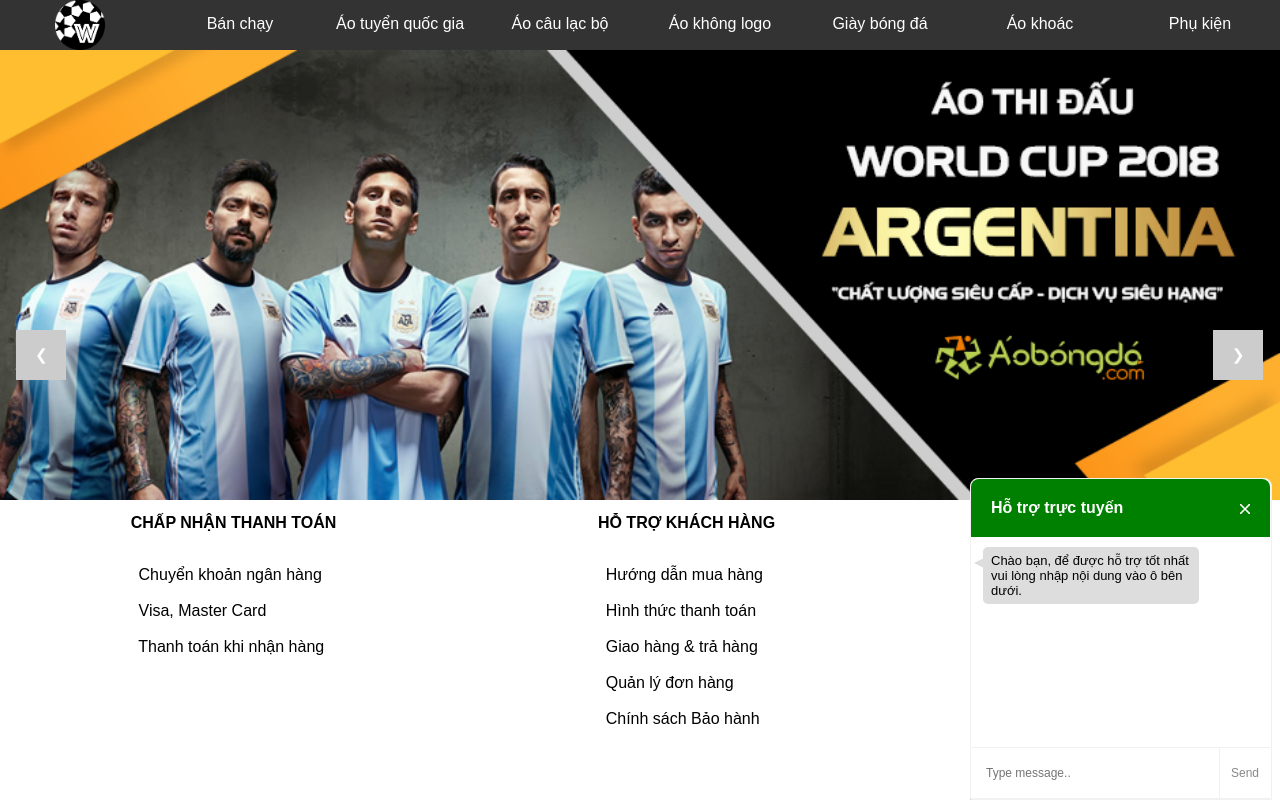
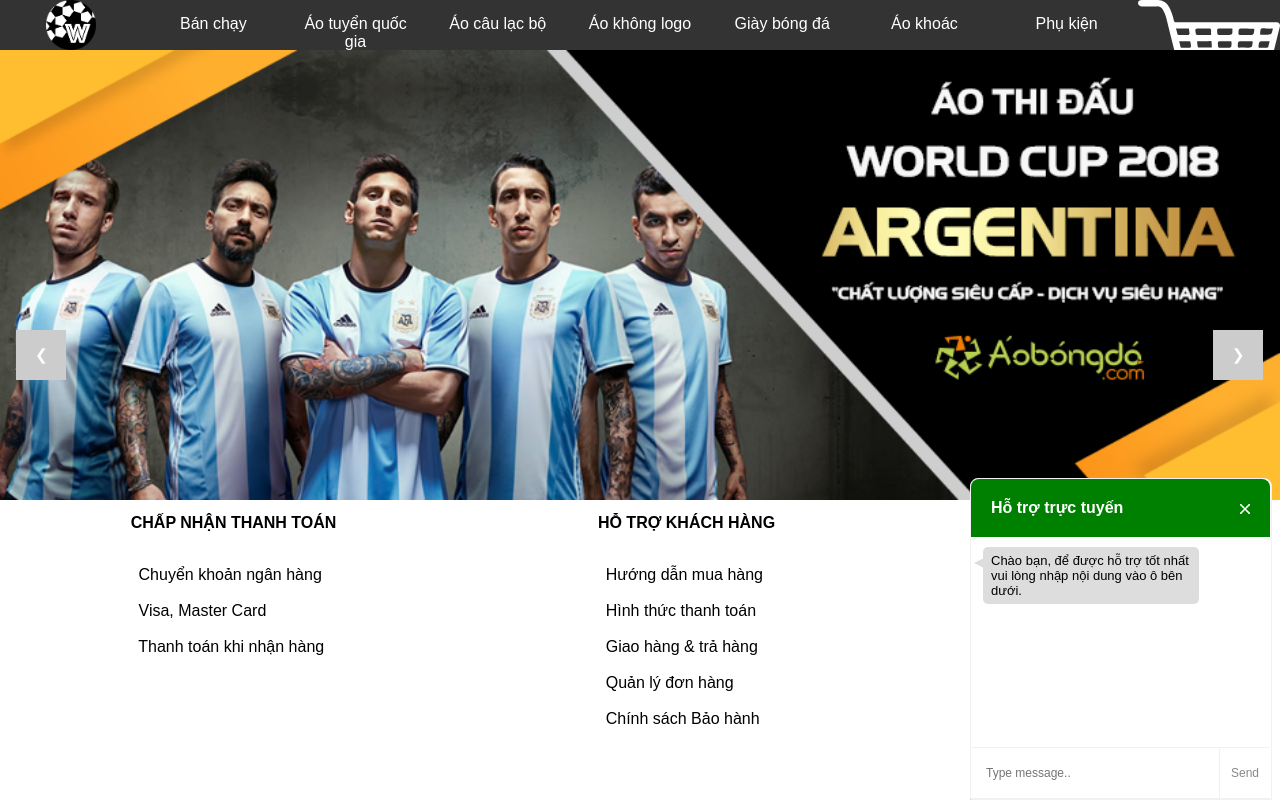
Before and after one commit to NgaNtt09/uniqlo, an Angular app: page /home in a window 1280 px wide. Built offline with nearby package versions, Linux system fonts and the light colour scheme.

Commit message:
feat(add icon cart to template)

```diff
--- a/src/app/nav/nav.component.html
+++ b/src/app/nav/nav.component.html
@@ -7,6 +7,7 @@
         {{title.name}}
       </a>
     </li>
+    <li> <img class="cart" src="../../assets/icon/cart.svg"/></li>
   </ul>
 </div>
 <app-side-nav [toggle]="toggle"></app-side-nav>
```
